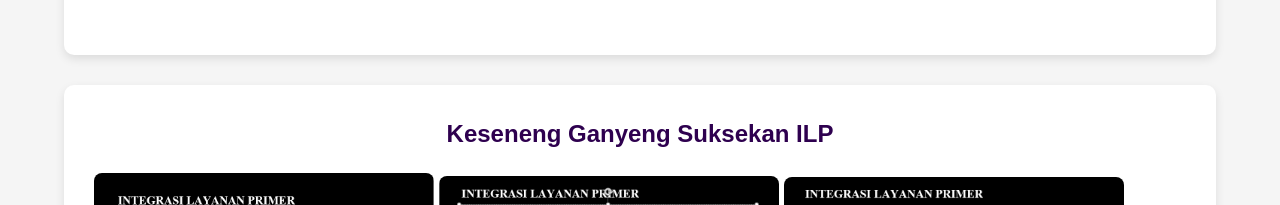
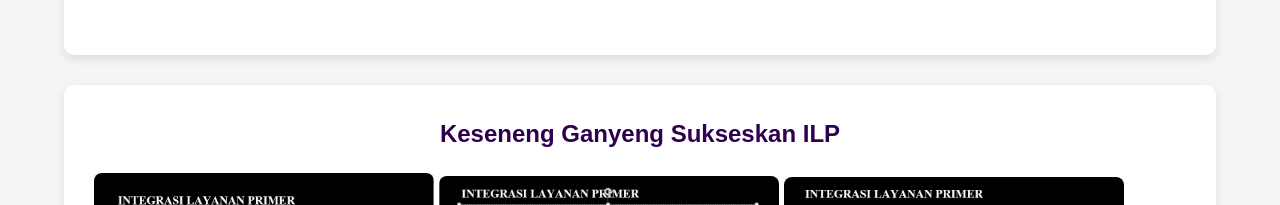
Before and after one commit to PuskesmasMranti/Home, a plain HTML site: page index.html in a window 1280 px wide. Shown: the part 2304-2509 px from the top of the page. Drawn offline with Linux system fonts and the light colour scheme.

Commit message:
Update index.html

```diff
--- a/index.html
+++ b/index.html
@@ -66,7 +66,7 @@
         </div>
     </div>
     <div class="photo-container">
-        <h2 class="container-title">Keseneng Ganyeng Suksekan ILP</h2>
+        <h2 class="container-title">Keseneng Ganyeng Sukseskan ILP</h2>
         <div class="photo-gallery2">
             <img src="Ganyeng1.png" alt="Foto 1" class="photo-item">
             <img src="Ganyeng2.png" alt="Foto 2" class="photo-item">
```
